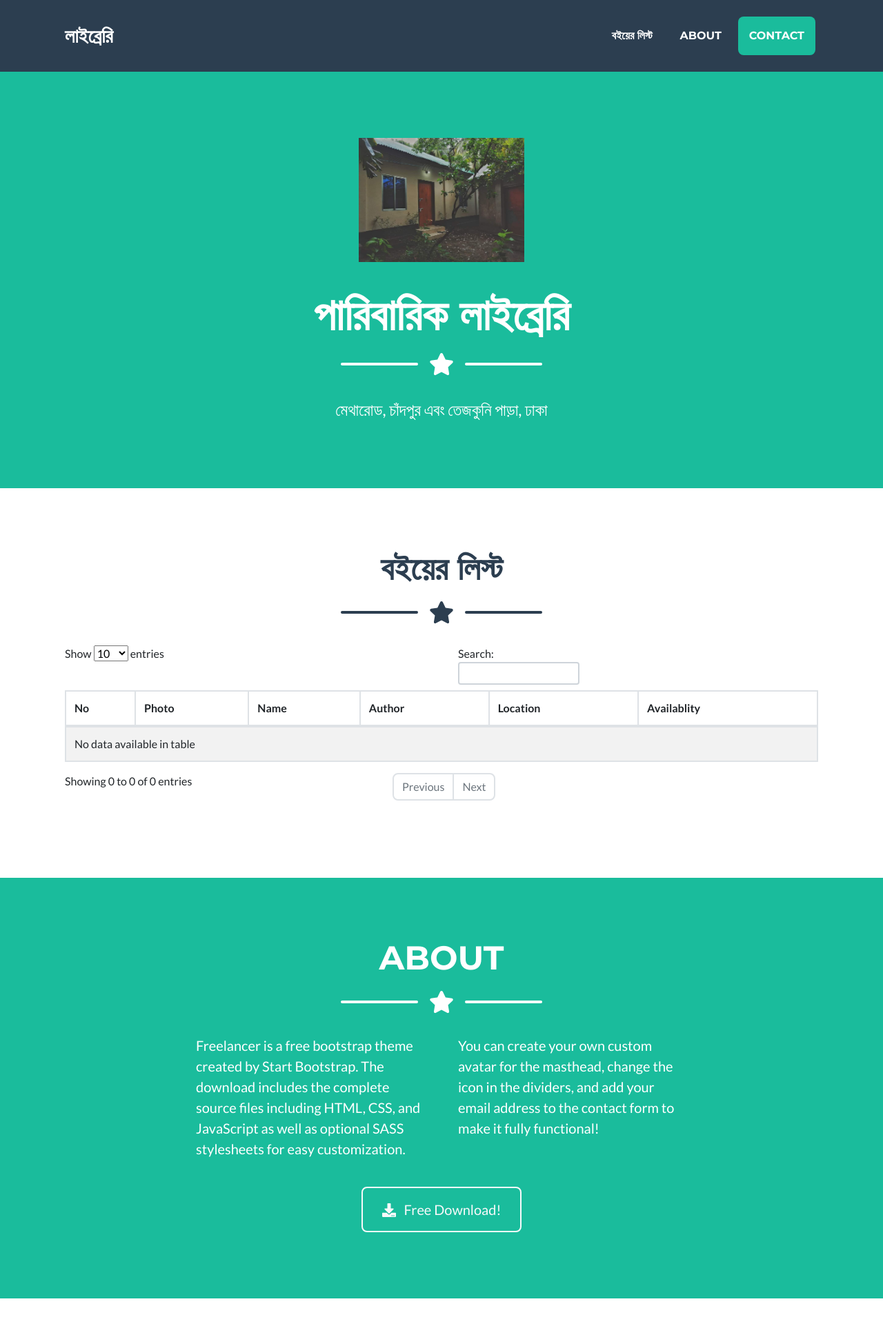
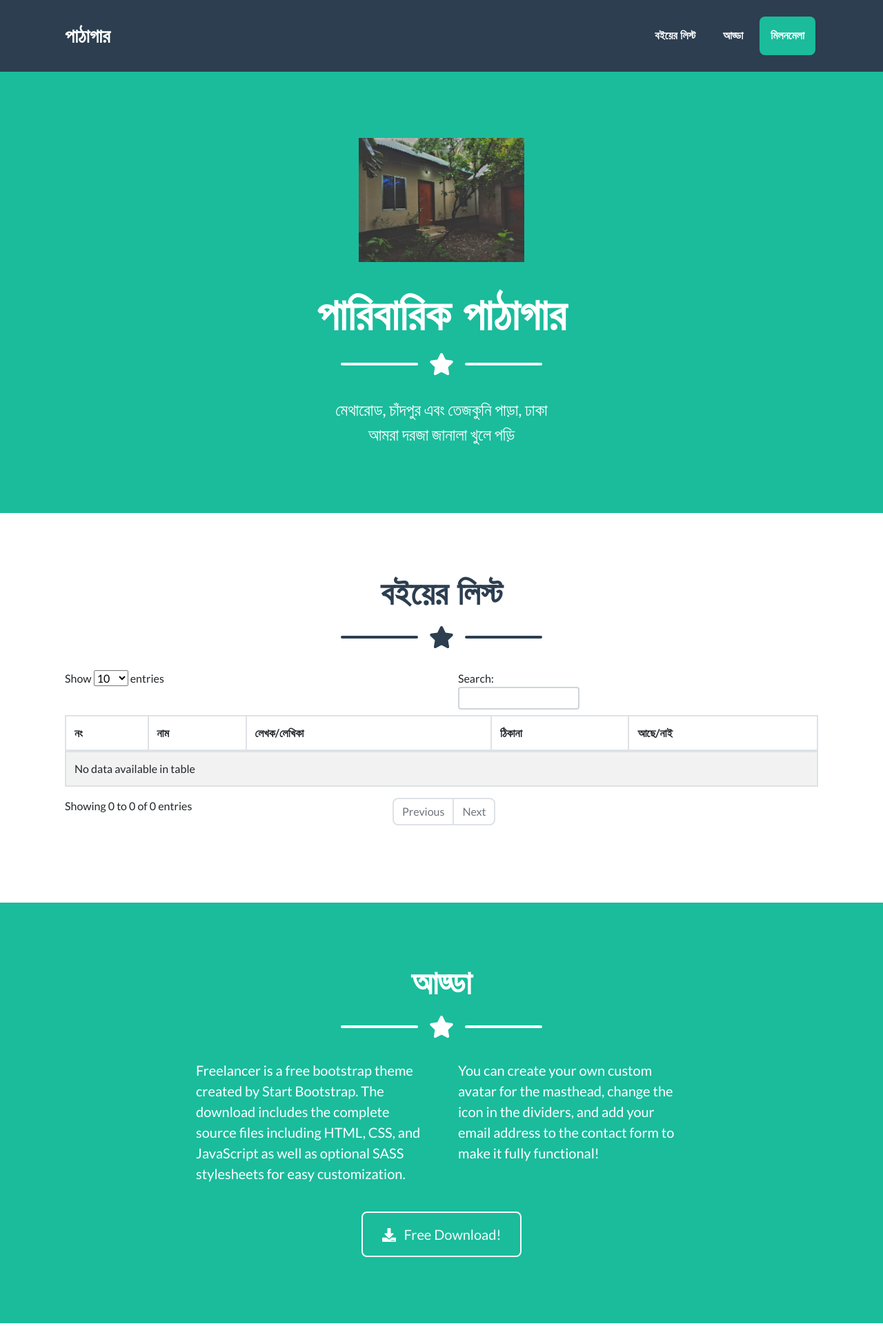
Before and after one commit to aveetron/FamilyLibrary, a Django app: page / in a window 1280 px wide. Shown: the top 1923 px of the page at 69% size. Run offline with Django 3.2, Linux system fonts and the light colour scheme; data that the repository does not hold is empty; some libraries are stand-ins or nearby versions.

Commit message:
library done

```diff
--- a/books/models.py
+++ b/books/models.py
@@ -18,7 +18,6 @@ class LibraryLocation(models.Model):
 
 
 class Book(models.Model):
-    photo = models.ImageField(upload_to='uploads/',default='static/assets/img/cabin.png')
     name = models.CharField(max_length=100)
     author = models.ForeignKey(Author, on_delete=models.CASCADE)
     location = models.ForeignKey(LibraryLocation, on_delete=models.CASCADE)
--- a/mainapp/urls.py
+++ b/mainapp/urls.py
@@ -22,4 +22,4 @@ from django.conf.urls.static import static
 urlpatterns = [
     path('admin/', admin.site.urls),
     path('', views.home, name='home'),
-]+ static(settings.MEDIA_URL, document_root=settings.MEDIA_ROOT)
+]
--- a/templates/index.html
+++ b/templates/index.html
@@ -6,7 +6,7 @@
         <meta name="viewport" content="width=device-width, initial-scale=1, shrink-to-fit=no" />
         <meta name="description" content="" />
         <meta name="author" content="" />
-        <title>Freelancer - Start Bootstrap Theme</title>
+        <title>পারিবারিক পাঠাগার</title>
         <!-- Favicon-->
         <link rel="icon" type="image/x-icon" href="{% static 'assets/img/favicon.ico' %}" />
         <!-- Font Awesome icons (free version)-->
@@ -22,7 +22,7 @@
         <!-- Navigation-->
         <nav class="navbar navbar-expand-lg bg-secondary text-uppercase fixed-top" id="mainNav">
             <div class="container">
-                <a class="navbar-brand js-scroll-trigger" href="#page-top">লাইব্রেরি</a>
+                <a class="navbar-brand js-scroll-trigger" href="#page-top">পাঠাগার</a>
                 <button class="navbar-toggler navbar-toggler-right text-uppercase font-weight-bold bg-primary text-white rounded" type="button" data-toggle="collapse" data-target="#navbarResponsive" aria-controls="navbarResponsive" aria-expanded="false" aria-label="Toggle navigation">
                     মেনু
                     <i class="fas fa-bars"></i>
@@ -30,8 +30,8 @@
                 <div class="collapse navbar-collapse" id="navbarResponsive">
                     <ul class="navbar-nav ml-auto">
                         <li class="nav-item mx-0 mx-lg-1"><a class="nav-link py-3 px-0 px-lg-3 rounded js-scroll-trigger" href="#portfolio">বইয়ের লিস্ট</a></li>
-                        <li class="nav-item mx-0 mx-lg-1"><a class="nav-link py-3 px-0 px-lg-3 rounded js-scroll-trigger" href="#about">About</a></li>
-                        <li class="nav-item mx-0 mx-lg-1"><a class="nav-link py-3 px-0 px-lg-3 rounded js-scroll-trigger" href="#contact">Contact</a></li>
+                        <li class="nav-item mx-0 mx-lg-1"><a class="nav-link py-3 px-0 px-lg-3 rounded js-scroll-trigger" href="#about">আড্ডা</a></li>
+                        <li class="nav-item mx-0 mx-lg-1"><a class="nav-link py-3 px-0 px-lg-3 rounded js-scroll-trigger" href="#contact">মিলনমেলা </a></li>
                     </ul>
                 </div>
             </div>
@@ -42,7 +42,7 @@
                 <!-- Masthead Avatar Image-->
                 <img class="masthead-avatar mb-5" src="{% static 'assets/img/home.jpg' %}" alt="" />
                 <!-- Masthead Heading-->
-                <h1 class="masthead-heading text-uppercase mb-0">পারিবারিক লাইব্রেরি</h1>
+                <h1 class="masthead-heading text-uppercase mb-0">পারিবারিক পাঠাগার</h1>
                 <!-- Icon Divider-->
                 <div class="divider-custom divider-light">
                     <div class="divider-custom-line"></div>
@@ -51,6 +51,7 @@
                 </div>
                 <!-- Masthead Subheading-->
                 <p class="masthead-subheading font-weight-light mb-0">মেথারোড, চাঁদপুর <span>এবং</span>   তেজকুনি পাড়া, ঢাকা</p>
+                <p class="masthead-subheading font-weight-light mb-0">আমরা দরজা জানালা খুলে পড়ি</p>
             </div>
         </header>
         <!-- Portfolio Section-->
@@ -71,12 +72,11 @@
                             <table id="example" class="table table-striped table-hover table-condensed table-bordered" style="width:100%">
                                 <thead>
                                     <tr>
-                                        <th>No</th>
-                                        <th>Photo</th>
-                                        <th>Name</th>
-                                        <th>Author</th>
-                                        <th>Location</th>
-                                        <th>Availablity</th>
+                                        <th>নং</th>
+                                        <th>নাম</th>
+                                        <th>লেখক/লেখিকা</th>
+                                        <th>ঠিকানা</th>
+                                        <th>আছে/নাই</th>
 
                                     </tr>
                                 </thead>
@@ -84,14 +84,13 @@
                                     {% for book in allBook %}
                                         <tr>
                                             <td>{{forloop.counter}}</td>
-                                            <td><img src="{{ book.photo.url }}" class="photo"></td>
                                             <td>{{book.name}}</td>
                                             <td>{{book.author}}</td>
                                             <td>{{book.location}}</td>
                                             {% if book.in_stock == True %}
-                                                <td><button class="btn btn-primary">Available</button></td>
+                                                <td><button class="btn btn-primary">আছে</button></td>
                                             {% else %}
-                                                <td><button class="btn btn-danger">Not Available</button></td>
+                                                <td><button class="btn btn-danger">নাই</button></td>
                                             {% endif %}
                                         </tr>
                                     {% endfor %}
@@ -106,7 +105,7 @@
         <section class="page-section bg-primary text-white mb-0" id="about">
             <div class="container">
                 <!-- About Section Heading-->
-                <h2 class="page-section-heading text-center text-uppercase text-white">About</h2>
+                <h2 class="page-section-heading text-center text-uppercase text-white">আড্ডা</h2>
                 <!-- Icon Divider-->
                 <div class="divider-custom divider-light">
                     <div class="divider-custom-line"></div>
@@ -131,7 +130,7 @@
         <section class="page-section" id="contact">
             <div class="container">
                 <!-- Contact Section Heading-->
-                <h2 class="page-section-heading text-center text-uppercase text-secondary mb-0">Contact Me</h2>
+                <h2 class="page-section-heading text-center text-uppercase text-secondary mb-0">মিলনমেলা</h2>
                 <!-- Icon Divider-->
                 <div class="divider-custom">
                     <div class="divider-custom-line"></div>
```
Also changed, not shown: mainapp/settings.py (+19 -13 lines), books/migrations/0006_remove_book_photo.py (added).
